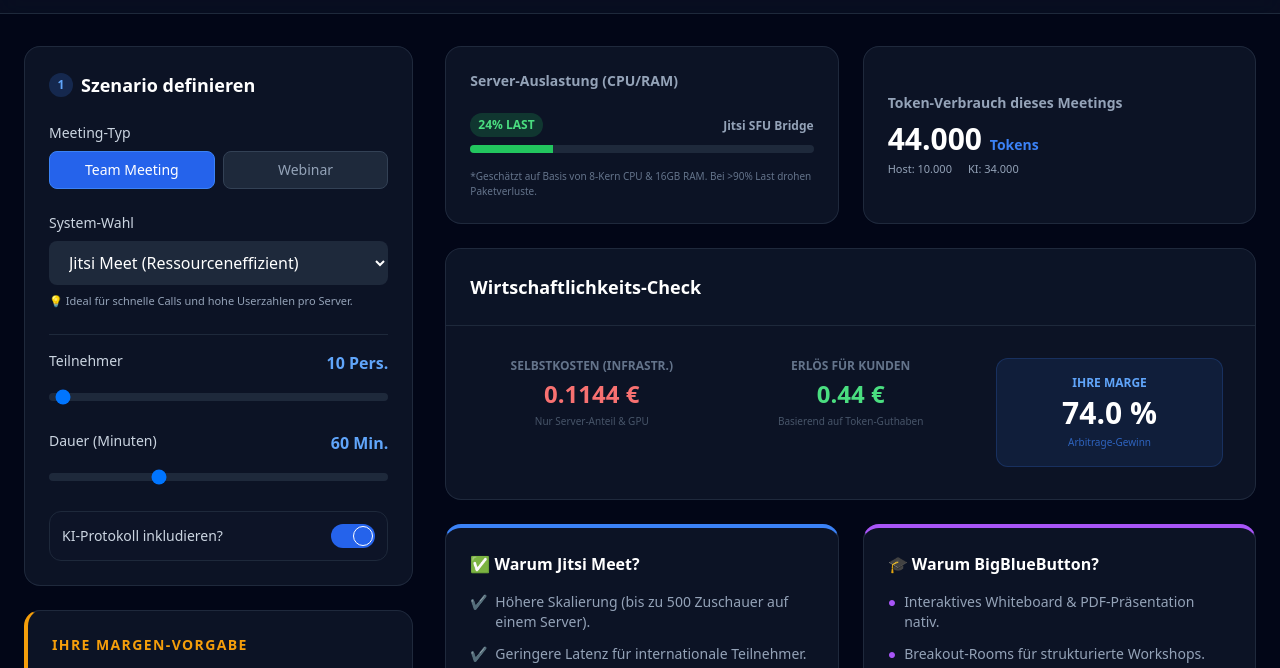
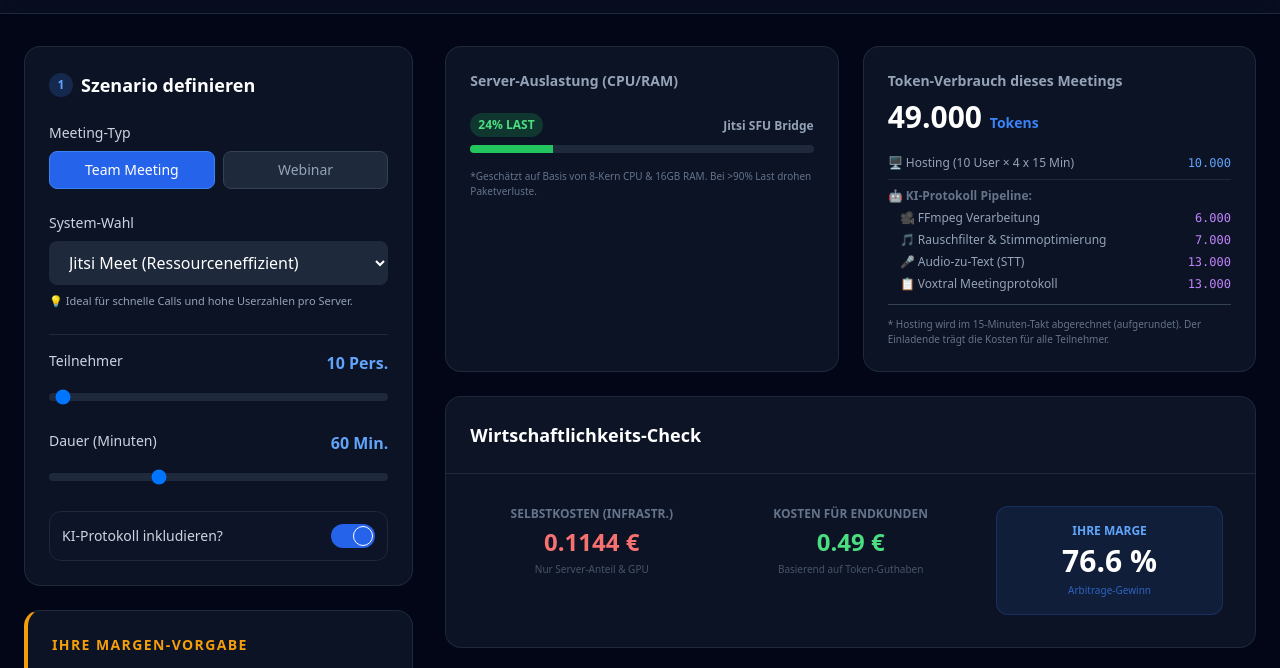
Before and after one commit to DEVmatrose/token-kosten-rechner, a plain HTML site: page Video-Service-Strategie-Planer.html in a window 1280 px wide. Shown: the part 60-728 px from the top of the page. Drawn offline with nearby package versions, Linux system fonts and the light colour scheme.

Commit message:
Änderungen: 1. Token-Verbrauch Aufschlüsselung:
Hosting: 1.000 Token/User/Std → 15-Minuten-Takt (250 Token pro Intervall)
Zeigt: "🖥️ Hosting (10 User × 4 x 15 Min) = 10.000"
Hinweis: "Der Einladende trägt die Kosten für alle Teilnehmer"
2. KI-Protokoll Pipeline (detailliert):

🎥 FFmpeg Verarbeitung: 6.000 Token/Std (reduziert)
🎵 Rauschfilter & Stimmoptimierung: 7.000 Token/Std (reduziert)
🎤 Audio-zu-Text (STT): 13.000 Token/Std
📋 Voxtral Meetingprotokoll: 13.000 Token/Std
Gesamt KI: 39.000 Token/Std (statt 34.000)
3. UI-Änderungen:

"Erlös für Kunden" → "Kosten für Endkunden"
Detaillierte Auflistung aller Komponenten mit Icons
Grauer Hinweistext zur 15-Min-Abrechnung
Die Berechnungen werden jetzt korrekt aufgerundet (15-Min-Intervalle) und zeigen die komplette Pipeline transparent!

```diff
--- a/Video-Service-Strategie-Planer.html
+++ b/Video-Service-Strategie-Planer.html
@@ -151,14 +151,42 @@
                         </p>
                     </div>
 
-                    <div class="glass-card rounded-2xl p-6 flex flex-col justify-center">
+                    <div class="glass-card rounded-2xl p-6 flex flex-col">
                         <h3 class="text-sm font-semibold text-slate-400 mb-2">Token-Verbrauch dieses Meetings</h3>
                         <div class="text-3xl font-bold text-white mb-1">
                             {{ formatNumber(totalTokens) }} <span class="text-blue-500 text-sm">Tokens</span>
                         </div>
-                        <div class="flex gap-4 text-[11px] text-slate-400">
-                            <span>Host: {{ formatNumber(hostingTokens) }}</span>
-                            <span v-if="withAI">KI: {{ formatNumber(aiTokens) }}</span>
+
+                        <!-- Aufschlüsselung -->
+                        <div class="mt-4 space-y-2 text-xs">
+                            <div class="flex justify-between items-center">
+                                <span class="text-slate-400">🖥️ Hosting ({{ participants }} User × {{ billingIntervals }} x 15 Min)</span>
+                                <span class="text-blue-400 font-mono">{{ formatNumber(hostingTokens) }}</span>
+                            </div>
+
+                            <div v-if="withAI" class="border-t border-slate-800 pt-2 space-y-1.5">
+                                <div class="text-slate-500 font-semibold mb-1">🤖 KI-Protokoll Pipeline:</div>
+                                <div class="flex justify-between items-center pl-3">
+                                    <span class="text-slate-400">🎥 FFmpeg Verarbeitung</span>
+                                    <span class="text-purple-400 font-mono">{{ formatNumber(ffmpegTokens) }}</span>
+                                </div>
+                                <div class="flex justify-between items-center pl-3">
+                                    <span class="text-slate-400">🎵 Rauschfilter & Stimmoptimierung</span>
+                                    <span class="text-purple-400 font-mono">{{ formatNumber(audioEnhanceTokens) }}</span>
+                                </div>
+                                <div class="flex justify-between items-center pl-3">
+                                    <span class="text-slate-400">🎤 Audio-zu-Text (STT)</span>
+                                    <span class="text-purple-400 font-mono">{{ formatNumber(sttTokens) }}</span>
+                                </div>
+                                <div class="flex justify-between items-center pl-3">
+                                    <span class="text-slate-400">📋 Voxtral Meetingprotokoll</span>
+                                    <span class="text-purple-400 font-mono">{{ formatNumber(voxtralTokens) }}</span>
+                                </div>
+                            </div>
+                        </div>
+
+                        <div class="mt-3 pt-3 border-t border-slate-700 text-[10px] text-slate-500">
+                            * Hosting wird im 15-Minuten-Takt abgerechnet (aufgerundet). Der Einladende trägt die Kosten für alle Teilnehmer.
                         </div>
                     </div>
                 </div>
@@ -176,7 +204,7 @@
                                 <div class="text-[10px] text-slate-600 mt-1">Nur Server-Anteil & GPU</div>
                             </div>
                             <div class="text-center">
-                                <div class="text-slate-500 text-xs uppercase font-bold mb-1">Erlös für Kunden</div>
+                                <div class="text-slate-500 text-xs uppercase font-bold mb-1">Kosten für Endkunden</div>
                                 <div class="text-2xl font-bold text-green-400">{{ revenuePerMeeting.toFixed(2) }} €</div>
                                 <div class="text-[10px] text-slate-600 mt-1">Basierend auf Token-Guthaben</div>
                             </div>
@@ -288,16 +316,42 @@
                     if (this.loadPercentage < 85) return 'bg-amber-500';
                     return 'bg-red-500';
                 },
+                billingIntervals() {
+                    // Abrechnung im 15-Minuten-Takt (aufgerundet)
+                    return Math.ceil(this.duration / 15);
+                },
                 hostingTokens() {
                     // 1.000 Token pro User pro Stunde
+                    // Abrechnung im 15-Minuten-Takt (250 Token pro Intervall)
+                    return this.participants * this.billingIntervals * 250;
+                },
+                ffmpegTokens() {
+                    if (!this.withAI) return 0;
+                    // FFmpeg Verarbeitung: 6.000 Token pro Stunde
                     const hours = this.duration / 60;
-                    return Math.round(this.participants * 1000 * hours);
+                    return Math.round(6000 * hours);
+                },
+                audioEnhanceTokens() {
+                    if (!this.withAI) return 0;
+                    // Rauschfilter & Stimmoptimierung: 7.000 Token pro Stunde
+                    const hours = this.duration / 60;
+                    return Math.round(7000 * hours);
+                },
+                sttTokens() {
+                    if (!this.withAI) return 0;
+                    // Audio-zu-Text: 13.000 Token pro Stunde
+                    const hours = this.duration / 60;
+                    return Math.round(13000 * hours);
+                },
+                voxtralTokens() {
+                    if (!this.withAI) return 0;
+                    // Voxtral Meetingprotokoll: 13.000 Token pro Stunde
+                    const hours = this.duration / 60;
+                    return Math.round(13000 * hours);
                 },
                 aiTokens() {
-                    if (!this.withAI) return 0;
-                    // Fixe 34.000 Token pro Meeting-Stunde (Transkription + Protokoll)
-                    const hours = this.duration / 60;
-                    return Math.round(34000 * hours);
+                    // Summe aller KI-Komponenten
+                    return this.ffmpegTokens + this.audioEnhanceTokens + this.sttTokens + this.voxtralTokens;
                 },
                 totalTokens() {
                     return this.hostingTokens + this.aiTokens;
```
